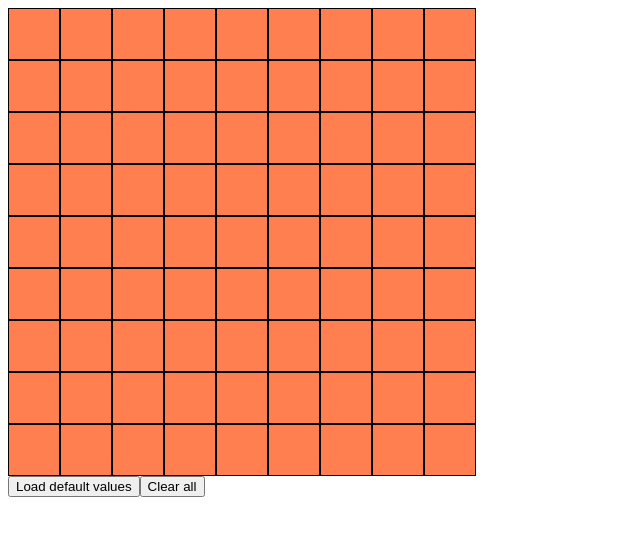
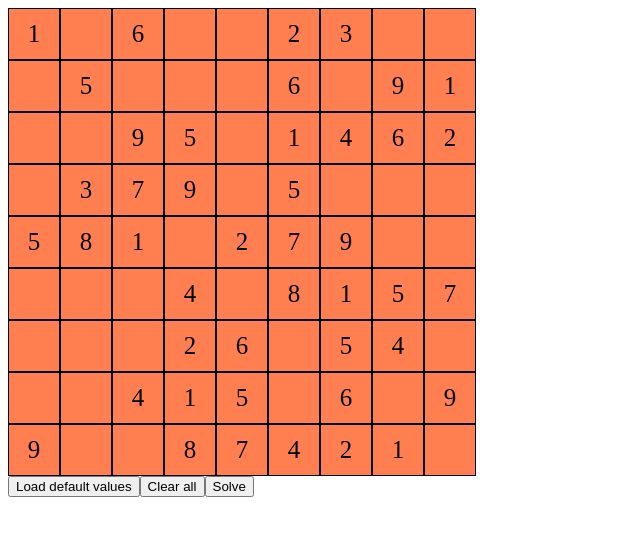
Before and after one commit to yohanlb/Sudoku-Generator, a React (Create React App) app: page / in a window 1280 px wide. Shown: the top 536 px of the page, without its empty margins (0-640 px from the left). Built offline with nearby package versions, Linux system fonts and the light colour scheme.

Commit message:
Added a simple solver

```diff
--- a/src/App.css
+++ b/src/App.css
@@ -1,5 +1,21 @@
+.App{
+    height: 100vh;
+    width: 100vh;
+    margin: 0;
+
+
+}
+
+
 .grid{
+    display: inline;
 }
+.row{
+    /* margin: auto; */
+    width: max-content;
+
+}
+
 
 .cell{
     position: relative;
@@ -37,6 +53,10 @@
     font-weight: bolder;
     cursor: not-allowed;
 }
+.isSolved{
+    color: green;
+}
+
 .notGiven{
     font-size: 1.3em;
     color: #777;
--- a/src/App.js
+++ b/src/App.js
@@ -5,6 +5,8 @@ import * as GridFunc from './grid-helper-functions.js';
 import * as GridValues from './gridValues.js';
 
 import './App.css';
+import PossibleValues from './components/PossibleValues';
+import SolverResult from './components/SolverResult';
 
 function App() {
 
@@ -14,6 +16,8 @@ function App() {
   // let cells = [];
 
   const [cells, setCells] = useState([]);
+  const [possibleValues, setPossibleValues] = useState([]);
+  const [solverResult, setSolverResult] = useState("");
 
   // const addCell = (newCell) =>{
   //   console.log("Adding cell : ", newCell);
@@ -34,14 +38,14 @@ function App() {
     }
 
     console.log(tempCells);
+    LoadGridValues(tempCells, GridValues.arrayA)
     setCells(tempCells);
 
   }, [])
 
 
-  const ClearGridValues = () => {
-    const newGrid = [...cells];
-
+  const ClearGridValues = (_cells) => {
+    const newGrid = [..._cells];
 
     newGrid.forEach((row) => {
       row.forEach((cell) => {
@@ -50,14 +54,14 @@ function App() {
         cell.isGiven = false;
       });
     });
-    setCells(newGrid);
+    return newGrid;
 
   }
 
-  const LoadGridValues = (values) => {
-    ClearGridValues();
-    const newGrid = [...cells];
+  const LoadGridValues = (_cells, values) => {
+    let newGrid = [..._cells];
 
+    newGrid = ClearGridValues(newGrid);
     newGrid.forEach((row) => {
       row.forEach((cell) => {
         if (values[cell.key] !== 0) {
@@ -66,33 +70,35 @@ function App() {
         }
       });
     });
-    setCells(newGrid);
+    return newGrid
+    //setCells(newGrid);
   }
 
 
-  const ReplaceCellByCoord = (_cell) => {
-    let newCells = [ ...cells ];
-    let newCell = newCells[_cell.y][_cell.x];
-    //newCell = { ..._cell };
-    setCells(newCells);
+  const Solve = () =>{
+    const solverResult = GridFunc.solver(cells)
+
+    setCells(solverResult[0]);
+    setSolverResult(solverResult[1]);
   }
 
-  const GetCellByCoord = (_cells, x, y) => {
-    return _cells[y][x];
+  const handleMouseLeaveGrid = () => {
+    setPossibleValues([]);
   }
-
 
   const handleMouseOver = (_cell) =>{
     const newCells = [ ...cells];
-    console.log("mouseHover");
+    //console.log("mouseOver");
 
-    let square = GridFunc.returnSquareKeys(_cell);
-    newCells.forEach((row)=>{row.forEach((cell)=>{cell.highlighted=false})});
-    square.forEach((coords) =>{
-      const cellToUpdate = GetCellByCoord(newCells, coords[0], coords[1]);
-      cellToUpdate.highlighted = true;
-    })
+    const possibleVal = GridFunc.getPossibleValuesForCell(newCells, _cell);
+    setPossibleValues(possibleVal);
 
+    newCells.forEach((row) => {
+      row.forEach((cell) => {
+        cell.highlighted= false;
+      });
+    });
+    GridFunc.returnSquareCells(newCells, _cell).forEach((cell)=>{cell.highlighted = true});
     GridFunc.returnEntireColCells(newCells, _cell).forEach((cell)=>{cell.highlighted = true});
     GridFunc.returnEntireRowCells(newCells, _cell).forEach((cell)=>{cell.highlighted = true});
 
@@ -134,19 +140,22 @@ function App() {
   return (
     <div className="App">
 
-      <div className="grid">
+      <div className="grid" onMouseLeave={handleMouseLeaveGrid}>
         {
           cells.map((row, rowId) => {
             return (
-              <div key={rowId * 100}>
+              <div className="row" key={rowId * 100}>
                 {row.map((cell, cellId) => <CellDisplay key={cell.key} cell={cell} handleClickOnCell={handleClickOnCell} handleMouseOver={handleMouseOver}/>)}
               </div>
             )
           })
         }
       </div>
-      <button onClick={() => { LoadGridValues(GridValues.arrayA) }}>Load default values</button>
-      <button onClick={() => { ClearGridValues() }}>Clear all</button>
+      <button onClick={() => { setCells(LoadGridValues(cells, GridValues.arrayA)) }}>Load default values</button>
+      <button onClick={() => { setCells(ClearGridValues(cells)) }}>Clear all</button>
+      <button onClick={() => { Solve() }}>Solve</button>
+      <PossibleValues possibleValues={possibleValues}/>
+      <SolverResult solverResult={solverResult} />
 
     </div>
   );
--- a/src/components/CellDisplay.jsx
+++ b/src/components/CellDisplay.jsx
@@ -11,6 +11,15 @@ function Cell({ cell, handleClickOnCell,handleMouseOver }) {
   const displayCellValue = () => {
     if (cell.isGiven){
       const cellClass = "cell isGiven " + (cell.highlighted ? " highlighted" : "");
+      return (
+        <div className={cellClass}>
+          <span className="cell-number">{cell.actualValue}</span>
+        </div>
+      );
+    }
+
+    else if(cell.actualValue > 0){
+      const cellClass = "cell isSolved " + (cell.highlighted ? " highlighted" : "");
       return (
         <div className={cellClass}>
           <span className="cell-number">{cell.actualValue}</span>
--- /dev/null
+++ b/src/components/PossibleValues.jsx
@@ -0,0 +1,20 @@
+import React from "react";
+
+function PossibleValues({ possibleValues }) {
+  if (possibleValues.length > 0) {
+    return (
+      <div>
+        <p>
+          Possible values :
+          {possibleValues.map((val) => {
+            return <b key={val}> {val} </b>
+          })}
+        </p>
+      </div>
+    );
+  } else {
+    return null;
+  }
+}
+
+export default PossibleValues;
--- /dev/null
+++ b/src/components/SolverResult.jsx
@@ -0,0 +1,15 @@
+import React from 'react'
+
+function SolverResult({solverResult}) {
+    if(solverResult !== ""){
+        return (
+            <div>
+                <p><b>Solver result : </b>{solverResult}</p>
+            </div>
+        )
+    }
+    else return null;
+
+}
+
+export default SolverResult
--- a/src/grid-helper-functions.js
+++ b/src/grid-helper-functions.js
@@ -34,29 +34,142 @@ export const returnEntireRowCells = (cells, cell) => {
 export const returnEntireColCells = (cells, cell) => {
     const res = [];
     cells.forEach(
-        (row)=>{ res.push(row[cell.x])}
+        (row) => { res.push(row[cell.x]) }
     )
     return res;
 
 }
 
+export const coordToKey = (x ,y) => {
+    return ( 9*y + x);
+}
 
 export const returnSquareKeys = (cell) => {
-    const dx = Math.floor(cell.x / 3 );
-    const dy = Math.floor(cell.y / 3 );
-    const rx = cell.x % 3;
-    const ry = cell.y % 3;
+    const dx = Math.floor(cell.x / 3);
+    const dy = Math.floor(cell.y / 3);
 
-    const square =[
-        [dx*3+0, dy*3+0],[dx*3+1, dy*3+0],[dx*3+2, dy*3+0],
-        [dx*3+0, dy*3+1],[dx*3+1, dy*3+1],[dx*3+2, dy*3+1],
-        [dx*3+0, dy*3+2],[dx*3+1, dy*3+2],[dx*3+2, dy*3+2]
-     ]
+    const squareCoords = [
+        [dx * 3 + 0, dy * 3 + 0], [dx * 3 + 1, dy * 3 + 0], [dx * 3 + 2, dy * 3 + 0],
+        [dx * 3 + 0, dy * 3 + 1], [dx * 3 + 1, dy * 3 + 1], [dx * 3 + 2, dy * 3 + 1],
+        [dx * 3 + 0, dy * 3 + 2], [dx * 3 + 1, dy * 3 + 2], [dx * 3 + 2, dy * 3 + 2]
+    ]
+
+    const squareKeys = []
+
+    squareCoords.forEach((cellCoords) => {
+        squareKeys.push(coordToKey(cellCoords[0], cellCoords[1]));
+    })
+
+    return (squareKeys);
+}
 
 
-    return(square);
+
+export const getSeveralCellByKey = (cells, keys) => {
+    const res = []
+    cells.forEach((row)=>{
+        row.forEach((cell) =>{
+            const isSearched = keys.some((key)=>key ===  cell.key)
+            if (isSearched) {res.push(cell);}
+
+        })
+    })
+
+    return res;
 }
 
-export const getCellByCoord = (cells, x, y) => {
+export const returnSquareCells = (cells, cell) => {
+    const keys = returnSquareKeys(cell);
+    return getSeveralCellByKey (cells, keys) ;
+}
 
+
+
+
+export const getPossibleValuesForCell = (cells, cell, considerGuessedValues = true) => {
+    const valuesAvailability = new Array(9).fill(1);
+
+    //get all the cells in range of the selected one
+    let cellsInRange = []
+    cellsInRange = cellsInRange.concat(returnSquareCells(cells, cell));
+    cellsInRange = cellsInRange.concat(returnEntireRowCells(cells, cell));
+    cellsInRange = cellsInRange.concat(returnEntireColCells(cells, cell));
+
+    //filter out the selected cell
+    cellsInRange = cellsInRange.filter((item)=>item.key !== cell.key);
+
+    //find which values are already used among all the cells in range
+    cellsInRange.forEach((el)=>{
+        if(el.actualValue > 0) valuesAvailability[el.actualValue-1] = 0;
+        else if(considerGuessedValues && el.guessedValue > 0) valuesAvailability[el.guessedValue-1] = 0;
+    })
+
+    // create an array with only the available values
+    const possibleValues = [];
+    valuesAvailability.forEach((el,i) => {
+        if(el){possibleValues.push(i+1)}
+        //index goes from 0 to 8, but we want to return 1 to 9
+    });
+
+
+    return possibleValues;
 }
+
+
+export const solverLoop = (solvedCells, nbOfGuessAllowed) =>{
+    let nbOfValueFound = 0;
+    let nbOfCellWithSeveralPossibilites = 0;
+
+    solvedCells.forEach(row => {
+        row.forEach(cell => {
+            //console.log(cell.key);
+            if (cell.actualValue === 0) {
+                const possibleValues = getPossibleValuesForCell(solvedCells, cell);
+                if (possibleValues.length === 0) {
+                    console.log("Can't solve cell ", cell.key);
+                    return;
+                }
+                if (possibleValues.length === 1) {
+                    cell.actualValue = possibleValues[0];
+                    //console.log("new value for cell " , cell.key);
+                    nbOfValueFound ++;
+                }
+                if (possibleValues.length > 1){
+                    nbOfCellWithSeveralPossibilites ++;
+                }
+            }
+        })
+    })
+
+    return [nbOfValueFound, nbOfCellWithSeveralPossibilites];
+}
+
+export const solver = (cells) => {
+    let solvedCells = [ ...cells]
+    let nbOfValueFound = 0;
+    let nbOfCellRemaining = 9*9;
+    let nbOfGuessAllowed = 0;
+    let status = "";
+
+    let loopCount = 0;
+
+    while (nbOfCellRemaining > 0 && loopCount < 100){
+
+        const loopRes = solverLoop(solvedCells, nbOfGuessAllowed);
+        nbOfValueFound = loopRes[0]
+        if( nbOfValueFound ===0)
+        {
+            console.log("break");
+            status = "Couldn't resolve with simple solver."
+            break;
+        }
+        nbOfCellRemaining = loopRes[1];
+
+        console.log("loop count : " , loopCount);
+        loopCount ++;
+
+    }
+    if(nbOfCellRemaining === 0) status = "Solved in " + loopCount + " loops.";
+
+    return [solvedCells, status];
+}
```
